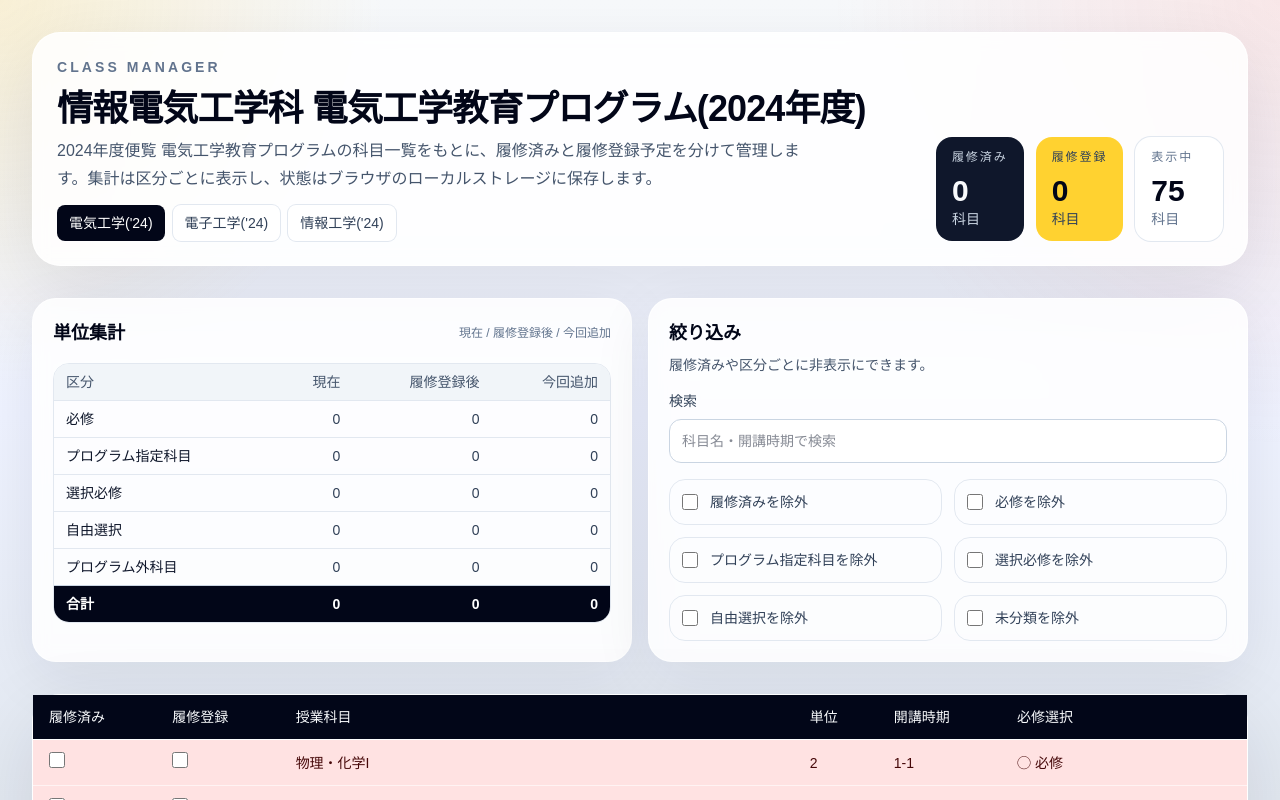
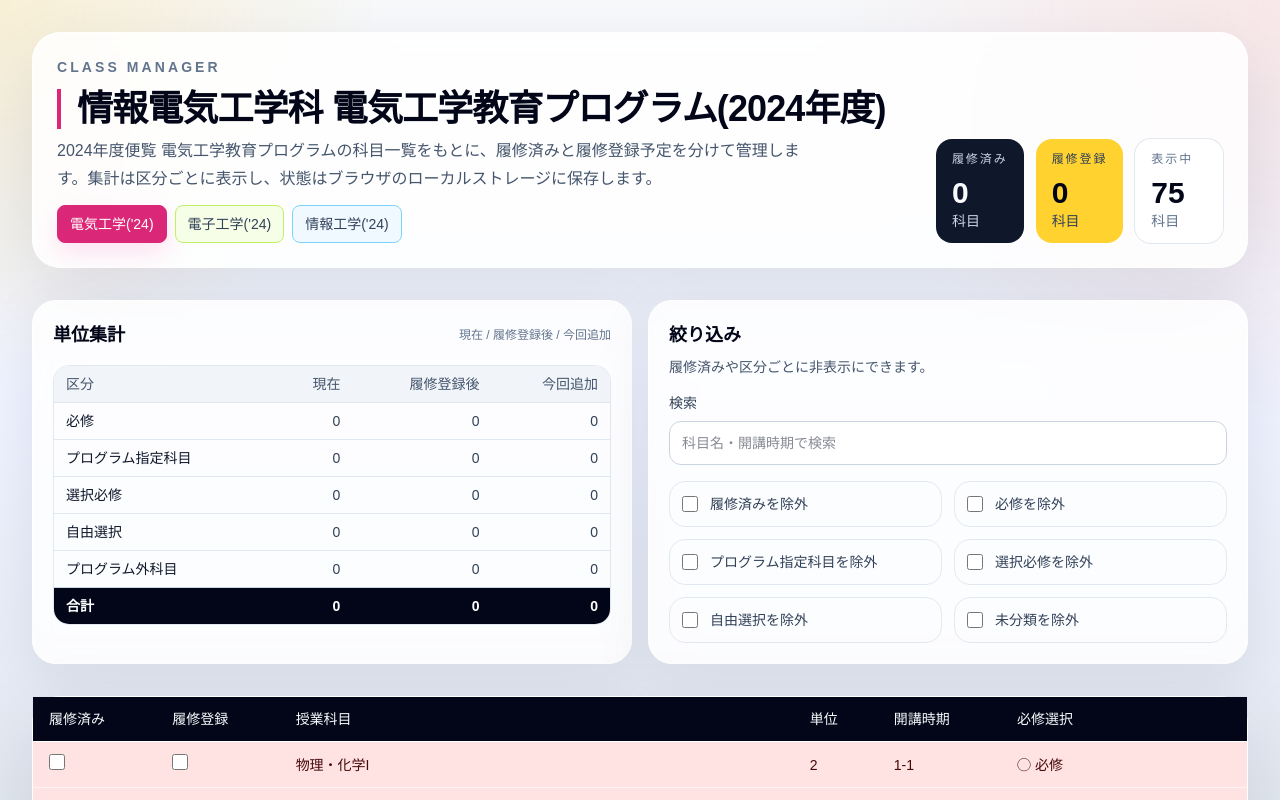
Before and after one commit to yonep3904/Course-Manager, a Next.js app: page /programs/electrical-engineering in a window 1280 px wide. Shown: the top 800 px of the page. Built offline with nearby package versions, Linux system fonts and the light colour scheme.

Commit message:
Add theme color

```diff
--- a/app/components/course-planner.tsx
+++ b/app/components/course-planner.tsx
@@ -25,6 +25,11 @@ type ProgramLink = {
   name: string;
   href: string;
   slug: string;
+  theme: {
+    accent: string;
+    subtle: string;
+    border: string;
+  };
 };
 
 type CoursePlannerProps = {
@@ -136,6 +141,7 @@ export function CoursePlanner({
   const [searchText, setSearchText] = useState("");
   const [hasLoaded, setHasLoaded] = useState(false);
   const storageKey = `${STORAGE_KEY_PREFIX}:${slug}`;
+  const currentProgram = programs.find((program) => program.slug === slug);
 
   useEffect(() => {
     const stored = window.localStorage.getItem(storageKey);
@@ -272,7 +278,12 @@ export function CoursePlanner({
               Class Manager
             </p>
             <div className="space-y-2">
-              <h1 className="text-3xl font-semibold tracking-tight text-slate-950 sm:text-4xl">
+              <h1
+                className="border-l-4 pl-4 text-3xl font-semibold tracking-tight text-slate-950 sm:text-4xl"
+                style={{
+                  borderColor: currentProgram?.theme.accent ?? "#0f172a",
+                }}
+              >
                 {name}
               </h1>
               <p className="max-w-3xl text-sm leading-7 text-slate-600 sm:text-base">
@@ -289,10 +300,21 @@ export function CoursePlanner({
                     key={item.slug}
                     href={item.href}
                     aria-current={isCurrent ? "page" : undefined}
+                    style={{
+                      backgroundColor: isCurrent
+                        ? item.theme.accent
+                        : item.theme.subtle,
+                      borderColor: isCurrent
+                        ? item.theme.accent
+                        : item.theme.border,
+                      boxShadow: isCurrent
+                        ? `0 10px 24px ${item.theme.border}55`
+                        : undefined,
+                    }}
                     className={`rounded-lg px-3 py-2 text-sm font-medium transition ${
                       isCurrent
-                        ? "bg-slate-950 text-white"
-                        : "bg-white text-slate-700 ring-1 ring-slate-200 hover:bg-slate-100"
+                        ? "border text-white"
+                        : "border text-slate-700"
                     }`}
                   >
                     {item.name}
--- a/app/data/programs.ts
+++ b/app/data/programs.ts
@@ -19,6 +19,11 @@ export const programs: Record<ProgramKey, Program> = {
     courses: electricalEngineeringCourses,
     href: "/programs/electrical-engineering",
     slug: "electrical-engineering",
+    theme: {
+      accent: "#db2777",
+      subtle: "#fdf2f8",
+      border: "#f9a8d4",
+    },
   },
   "electronic-engineering-2024": {
     name: "情報電気工学科 電子工学教育プログラム(2024年度)",
@@ -29,6 +34,11 @@ export const programs: Record<ProgramKey, Program> = {
     courses: electronicEngineeringCourses,
     href: "/programs/electronic-engineering",
     slug: "electronic-engineering-2024",
+    theme: {
+      accent: "#4d7c0f",
+      subtle: "#f7fee7",
+      border: "#bef264",
+    },
   },
   "information-engineering-2024": {
     name: "情報電気工学科 情報工学教育プログラム(2024年度)",
@@ -39,5 +49,10 @@ export const programs: Record<ProgramKey, Program> = {
     courses: informationEngineeringCourses,
     href: "/programs/information-engineering",
     slug: "information-engineering-2024",
+    theme: {
+      accent: "#0284c7",
+      subtle: "#f0f9ff",
+      border: "#7dd3fc",
+    },
   },
 };
--- a/app/programs/electrical-engineering/page.tsx
+++ b/app/programs/electrical-engineering/page.tsx
@@ -14,6 +14,7 @@ export default function Page() {
         name: p.shortName,
         href: p.href,
         slug: p.slug,
+        theme: p.theme,
       }))}
     />
   );
--- a/app/programs/electronic-engineering/page.tsx
+++ b/app/programs/electronic-engineering/page.tsx
@@ -14,6 +14,7 @@ export default function Page() {
         name: p.shortName,
         href: p.href,
         slug: p.slug,
+        theme: p.theme,
       }))}
     />
   );
--- a/app/programs/information-engineering/page.tsx
+++ b/app/programs/information-engineering/page.tsx
@@ -14,6 +14,7 @@ export default function Page() {
         name: p.shortName,
         href: p.href,
         slug: p.slug,
+        theme: p.theme,
       }))}
     />
   );
--- a/app/types/course.ts
+++ b/app/types/course.ts
@@ -16,4 +16,9 @@ export type Program = {
   courses: Course[];
   href: string;
   slug: string;
+  theme: {
+    accent: string;
+    subtle: string;
+    border: string;
+  };
 };
```
